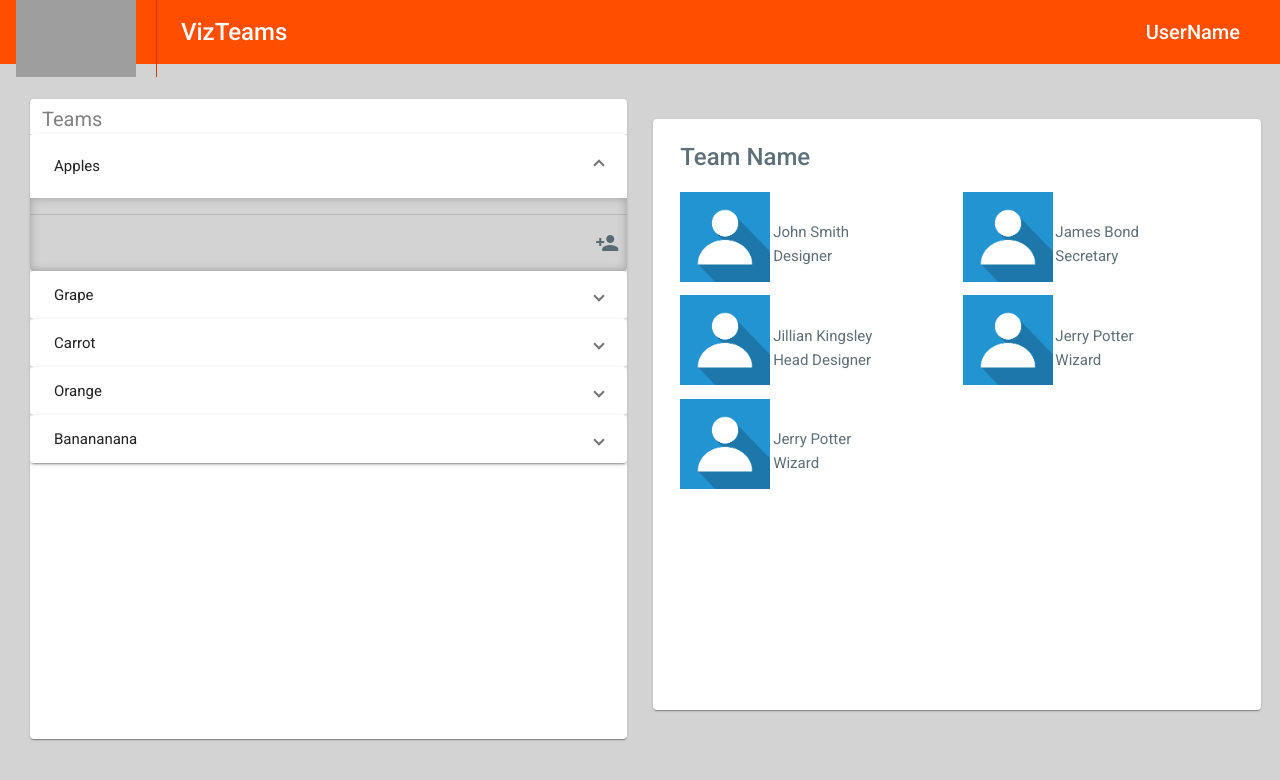
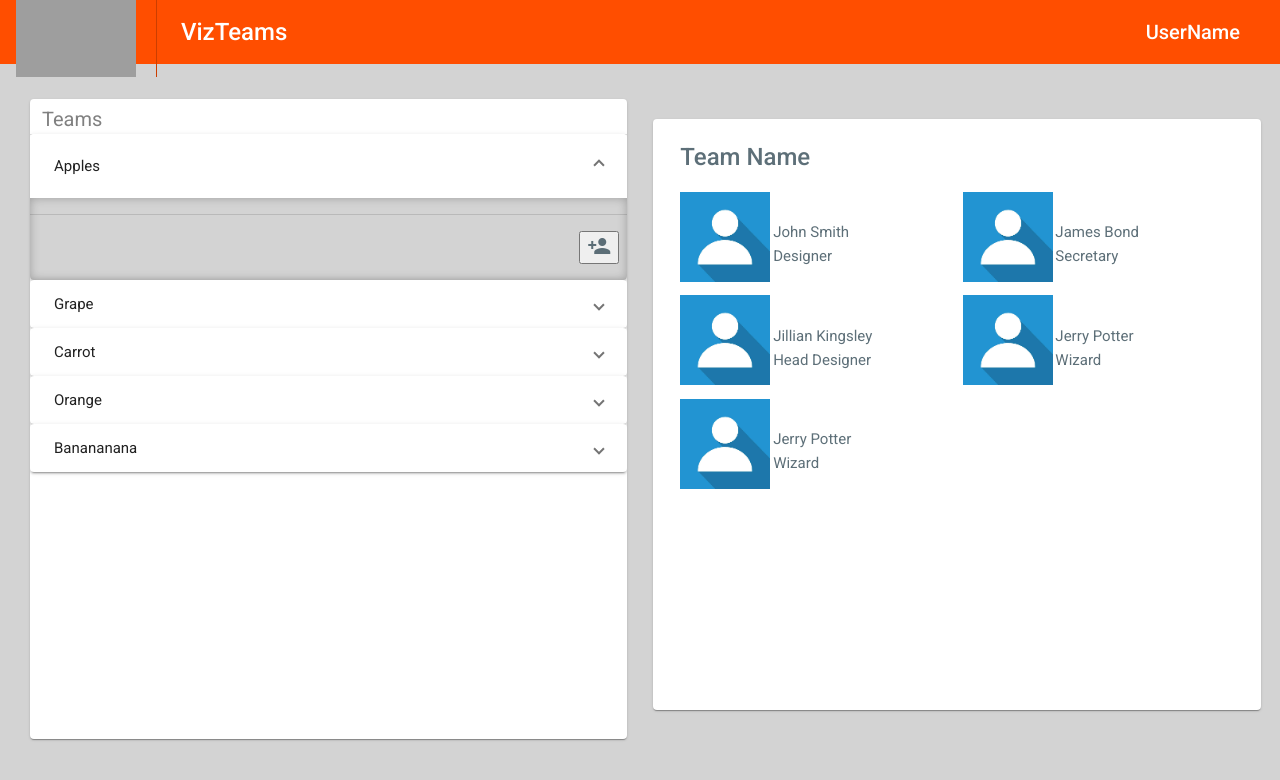
Before and after one commit to codelabsone/2020-viz-teams-tracker-front, an Angular app: page / in a window 1280 px wide. Both pictures are taken after a click on the button "Apples". Shown: the top 780 px of the page. Built offline with nearby package versions, Linux system fonts and the light colour scheme; grey boxes are pictures that could not be loaded.

Commit message:
Working on modal function

```diff
--- a/src/app/app.module.ts
+++ b/src/app/app.module.ts
@@ -2,10 +2,10 @@ import { BrowserModule } from '@angular/platform-browser';
 import { NgModule } from '@angular/core';
 import { MatToolbarModule } from '@angular/material/toolbar';
 import { MatCardModule } from '@angular/material/card';
-import {MatDialogModule} from '@angular/material/dialog';
+import { MatDialogModule } from '@angular/material/dialog';
 import { MatDividerModule } from '@angular/material/divider';
-import {MatExpansionModule} from '@angular/material/expansion';
-import {MatIconModule} from '@angular/material/icon';
+import { MatExpansionModule } from '@angular/material/expansion';
+import { MatIconModule } from '@angular/material/icon';
 import { AppComponent } from './app.component';
 import { BrowserAnimationsModule } from '@angular/platform-browser/animations';
 import { TeamsListComponent } from './teams-list/teams-list.component';
--- /dev/null
+++ b/src/app/teams-list/modal.html
@@ -0,0 +1 @@
+<h1>test</h1>
--- a/src/app/teams-list/teams-list.component.html
+++ b/src/app/teams-list/teams-list.component.html
@@ -11,7 +11,7 @@
         {{ team.description }}
       </mat-panel-description>
     </mat-expansion-panel-header>
-    <mat-action-row><mat-icon id="addMember">person_add</mat-icon></mat-action-row>
+    <mat-action-row><button mat-button (click)="openDialog()"><mat-icon id="addMember">person_add</mat-icon></button></mat-action-row>
   </mat-expansion-panel>
   <mat-card-content></mat-card-content>
 
--- a/src/app/teams-list/teams-list.component.ts
+++ b/src/app/teams-list/teams-list.component.ts
@@ -4,6 +4,7 @@ import { Component, OnInit } from '@angular/core';
 import { MatExpansionModule } from '@angular/material/expansion';
 import { Team } from '../model/team';
 import { Member } from '../model/member';
+import { MatDialog } from '@angular/material/dialog';
 
 @Component({
   selector: 'app-teams-list',
@@ -19,10 +20,25 @@ export class TeamsListComponent implements OnInit {
     new Team('Banananana', ''),
   ]
 
-
-  constructor() { }
+  constructor(
+    public dialog: MatDialog
+  ) { }
 
   ngOnInit(): void {
   }
 
+  openDialog() {
+    const dialogRef = this.dialog.open(Modal);
+
+    dialogRef.afterClosed().subscribe(result => {
+      console.log(`Dialog result: ${result}`);
+    });
+  }
+
 }
+
+@Component({
+  selector: 'modal',
+  templateUrl: 'modal.html',
+})
+export class Modal {}
```
